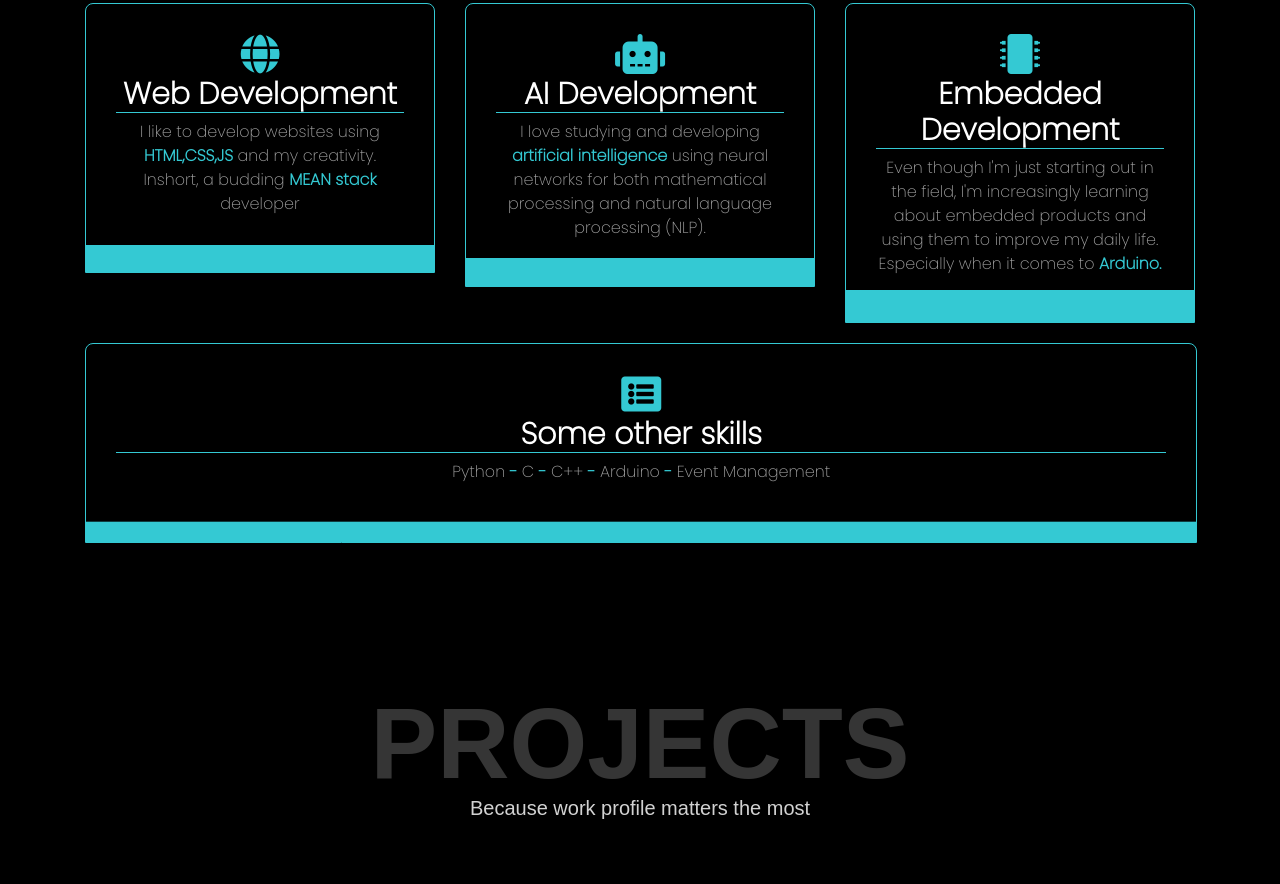
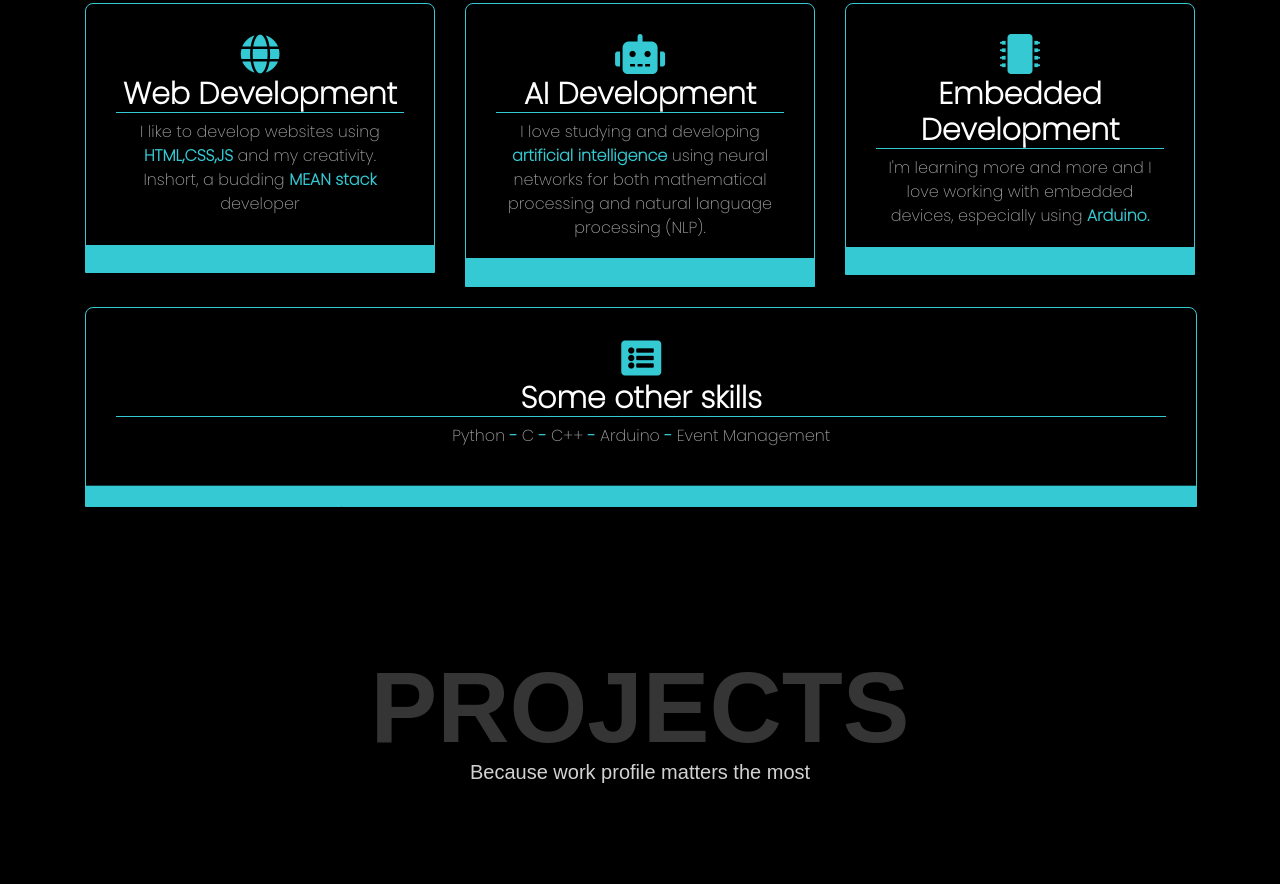
Before and after one commit to cvinicius369/About_Me, a plain HTML site: page index.html in a window 1280 px wide. Shown: the part 1911-2795 px from the top of the page. Drawn offline with nearby package versions, Linux system fonts and the light colour scheme; animation ran at ten frames a second.

Commit message:
index.html

```diff
--- a/index.html
+++ b/index.html
@@ -120,8 +120,7 @@
                     <div class="skill-box skillbox1 text-center">
                         <i class="fa fa-microchip"></i>
                         <h1>Embedded Development</h1>
-                        <p> Even though I'm just starting out in the field, I'm increasingly learning about embedded
-                            products and using them to improve my daily life. Especially when it comes to
+                        <p> I'm learning more and more and I love working with embedded devices, especially using
                             <span class="emphasis-words"> Arduino.</span></p>
                     </div>
                 </div>
```
